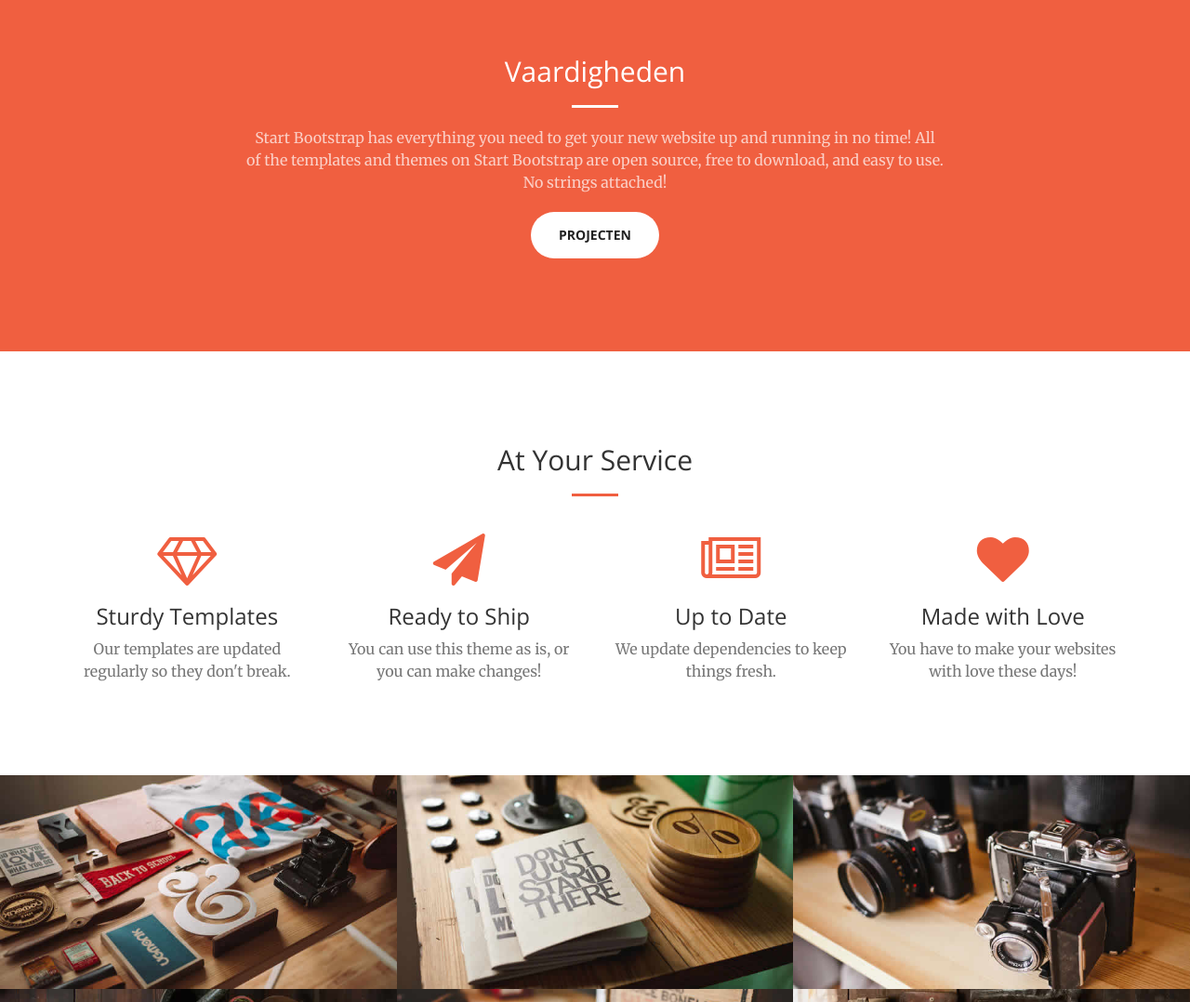
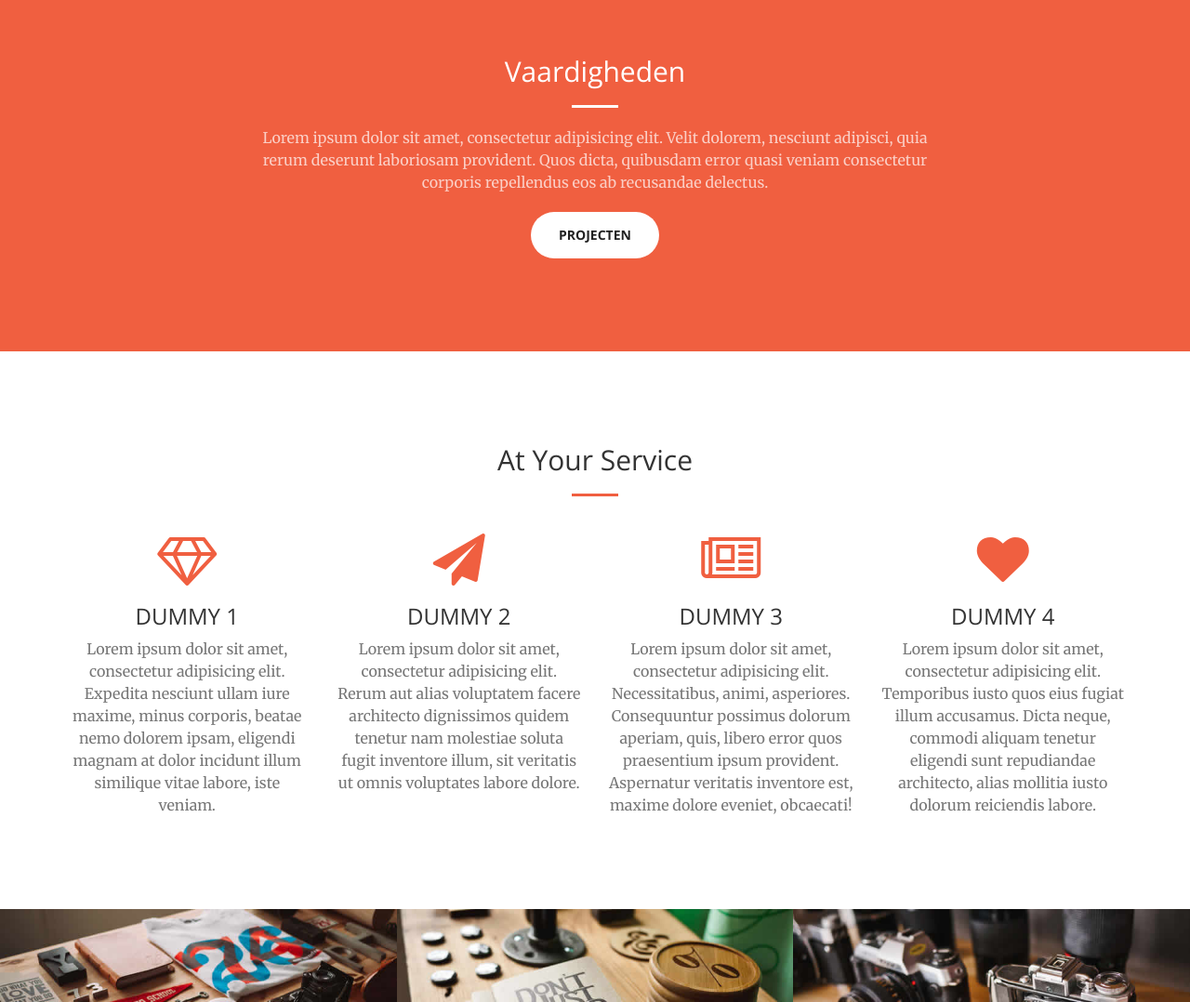
Before and after one commit to arnaudvanspauwen/portfolio, a website: page index.html in a window 1280 px wide. Shown: the part 840-1918 px from the top of the page at 93% size. Drawn offline with nearby package versions, Linux system fonts and the light colour scheme.

Commit message:
Update index.html

```diff
--- a/index.html
+++ b/index.html
@@ -74,24 +74,24 @@
     </nav>
 
     <header>
-        <div class="header-content">
+        <div class="header-content" id="home">
             <div class="header-content-inner">
                 <p>ARNAUD VANSPAUWEN</p>
                 <h1 id="homeHeading">STUDENT TOEGEPASTE INFORMATICA </h1>
                 <hr>
                 <p>"One More Time"</p>
-                <a href="#home" class="btn btn-primary btn-xl page-scroll">Meer over mezelf</a>
+                <a href="#competensies" class="btn btn-primary btn-xl page-scroll">Meer over mezelf</a>
             </div>
         </div>
     </header>
 
-    <section class="bg-primary" id="home">
+    <section class="bg-primary" id="competensies">
         <div class="container">
             <div class="row">
                 <div class="col-lg-8 col-lg-offset-2 text-center">
                     <h2 class="section-heading">Vaardigheden</h2>
                     <hr class="light">
-                    <p class="text-faded">Start Bootstrap has everything you need to get your new website up and running in no time! All of the templates and themes on Start Bootstrap are open source, free to download, and easy to use. No strings attached!</p>
+                    <p class="text-faded">Lorem ipsum dolor sit amet, consectetur adipisicing elit. Velit dolorem, nesciunt adipisci, quia rerum deserunt laboriosam provident. Quos dicta, quibusdam error quasi veniam consectetur corporis repellendus eos ab recusandae delectus.</p>
                     <a href="#competensies" class="page-scroll btn btn-default btn-xl sr-button">Projecten</a>
                 </div>
             </div>
@@ -112,29 +112,29 @@
                 <div class="col-lg-3 col-md-6 text-center">
                     <div class="service-box">
                         <i class="fa fa-4x fa-diamond text-primary sr-icons"></i>
-                        <h3>Sturdy Templates</h3>
-                        <p class="text-muted">Our templates are updated regularly so they don't break.</p>
+                        <h3>DUMMY 1</h3>
+                        <p class="text-muted">Lorem ipsum dolor sit amet, consectetur adipisicing elit. Expedita nesciunt ullam iure maxime, minus corporis, beatae nemo dolorem ipsam, eligendi magnam at dolor incidunt illum similique vitae labore, iste veniam.</p>
                     </div>
                 </div>
                 <div class="col-lg-3 col-md-6 text-center">
                     <div class="service-box">
                         <i class="fa fa-4x fa-paper-plane text-primary sr-icons"></i>
-                        <h3>Ready to Ship</h3>
-                        <p class="text-muted">You can use this theme as is, or you can make changes!</p>
+                        <h3>DUMMY 2</h3>
+                        <p class="text-muted">Lorem ipsum dolor sit amet, consectetur adipisicing elit. Rerum aut alias voluptatem facere architecto dignissimos quidem tenetur nam molestiae soluta fugit inventore illum, sit veritatis ut omnis voluptates labore dolore.</p>
                     </div>
                 </div>
                 <div class="col-lg-3 col-md-6 text-center">
                     <div class="service-box">
                         <i class="fa fa-4x fa-newspaper-o text-primary sr-icons"></i>
-                        <h3>Up to Date</h3>
-                        <p class="text-muted">We update dependencies to keep things fresh.</p>
+                        <h3>DUMMY 3</h3>
+                        <p class="text-muted">Lorem ipsum dolor sit amet, consectetur adipisicing elit. Necessitatibus, animi, asperiores. Consequuntur possimus dolorum aperiam, quis, libero error quos praesentium ipsum provident. Aspernatur veritatis inventore est, maxime dolore eveniet, obcaecati!</p>
                     </div>
                 </div>
                 <div class="col-lg-3 col-md-6 text-center">
                     <div class="service-box">
                         <i class="fa fa-4x fa-heart text-primary sr-icons"></i>
-                        <h3>Made with Love</h3>
-                        <p class="text-muted">You have to make your websites with love these days!</p>
+                        <h3>DUMMY 4</h3>
+                        <p class="text-muted">Lorem ipsum dolor sit amet, consectetur adipisicing elit. Temporibus iusto quos eius fugiat illum accusamus. Dicta neque, commodi aliquam tenetur eligendi sunt repudiandae architecto, alias mollitia iusto dolorum reiciendis labore.</p>
                     </div>
                 </div>
             </div>
```
